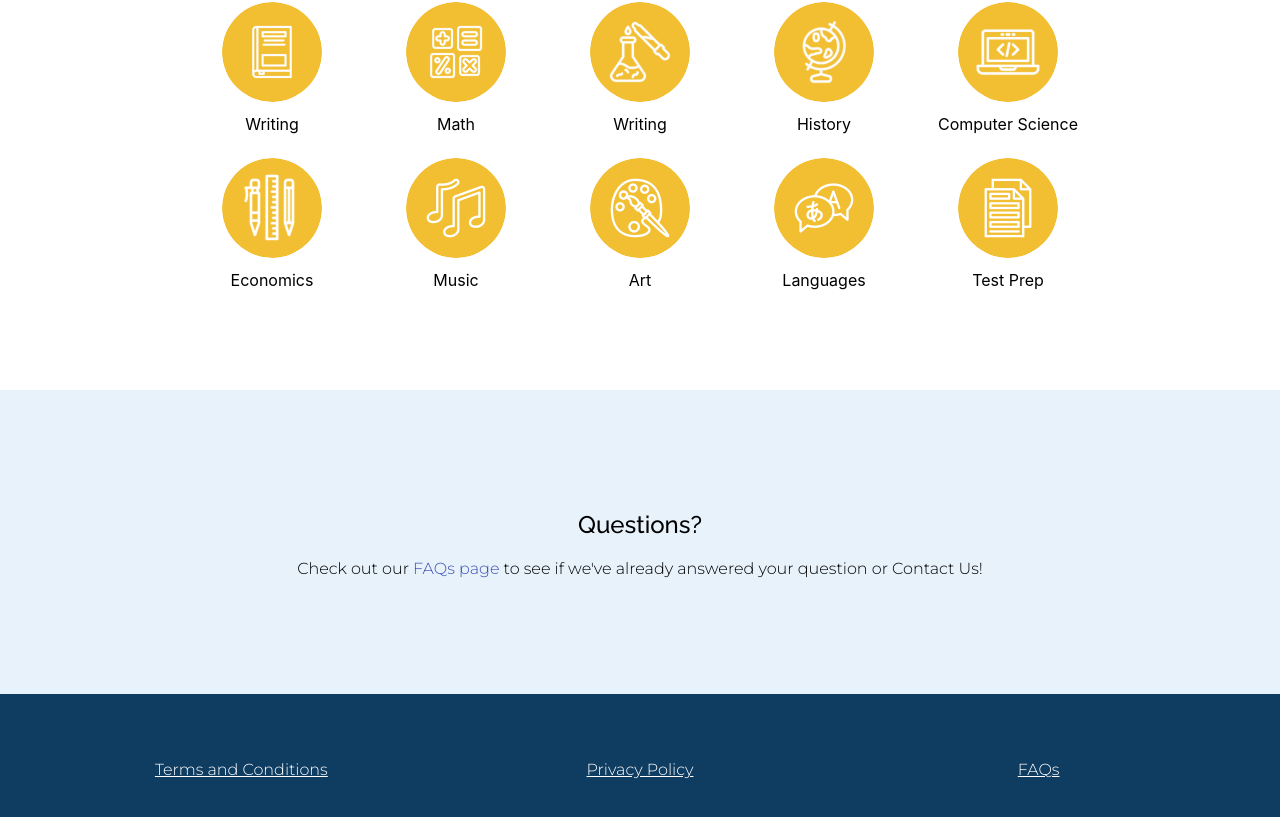
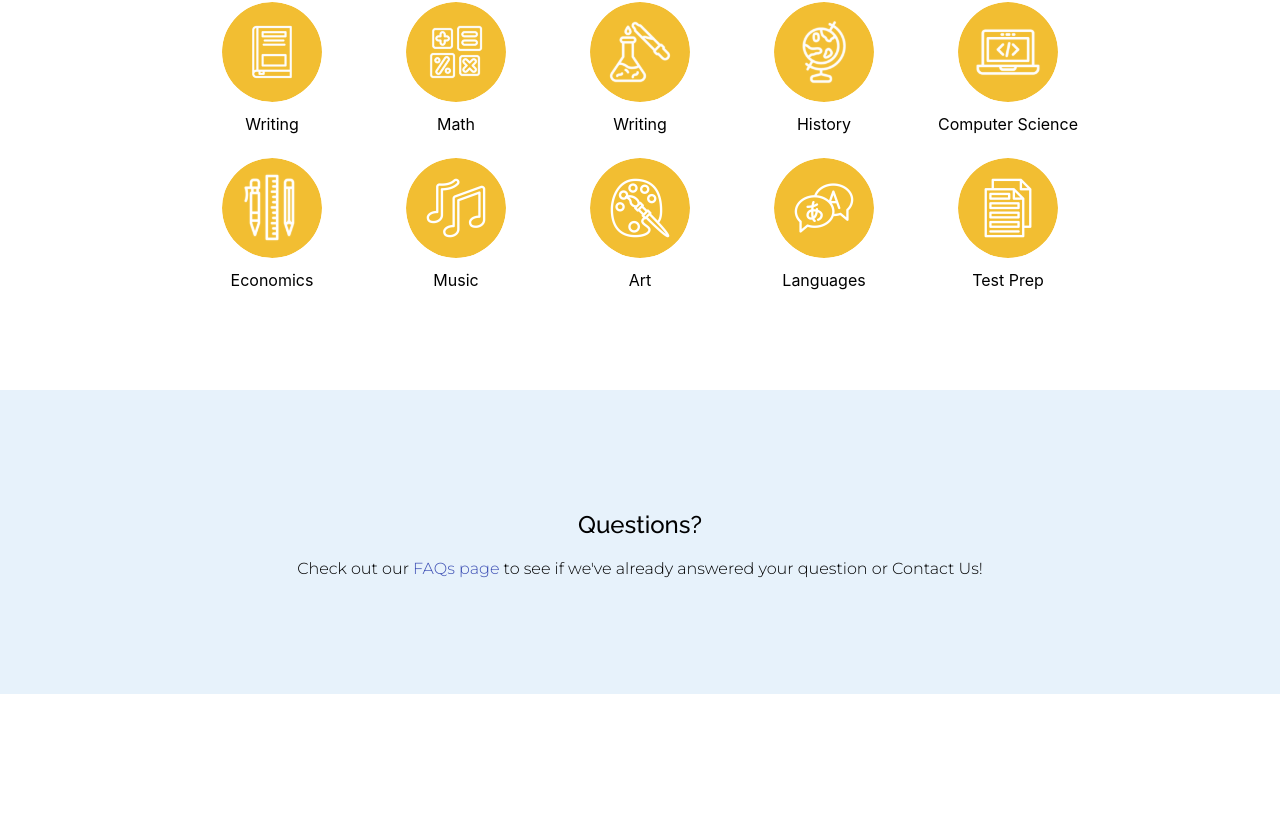
Before and after one commit to CovEducation/Website, a React (Create React App) app in the folder packages/client/: page / in a window 1280 px wide. Shown: the part 2092-2909 px from the top of the page. After the commit the page ends 2786 px from the top, so only its background shows below. Built offline with nearby package versions, Linux system fonts and the light colour scheme; no server answers; what react-instantsearch-dom would draw is missing.

Commit message:
remove footer

```diff
--- a/packages/client/src/App.js
+++ b/packages/client/src/App.js
@@ -15,7 +15,6 @@ import SignInPage from './pages/SignIn';
 import RequestsPage from './pages/Requests';
 import PasswordReset from './pages/PasswordReset';
 import ResourcesPage from './pages/Resources';
-import Footer from './components/Footer';
 
 import { AuthProvider } from './providers/AuthProvider';
 import SpeakerSeriesPage from './pages/SpeakerSeries';
@@ -64,7 +63,6 @@ function App() {
                 <PasswordReset />
               </Route>
             </Switch>
-            <Footer />
           </Router>
         </AuthProvider>
     </Suspense>
```
